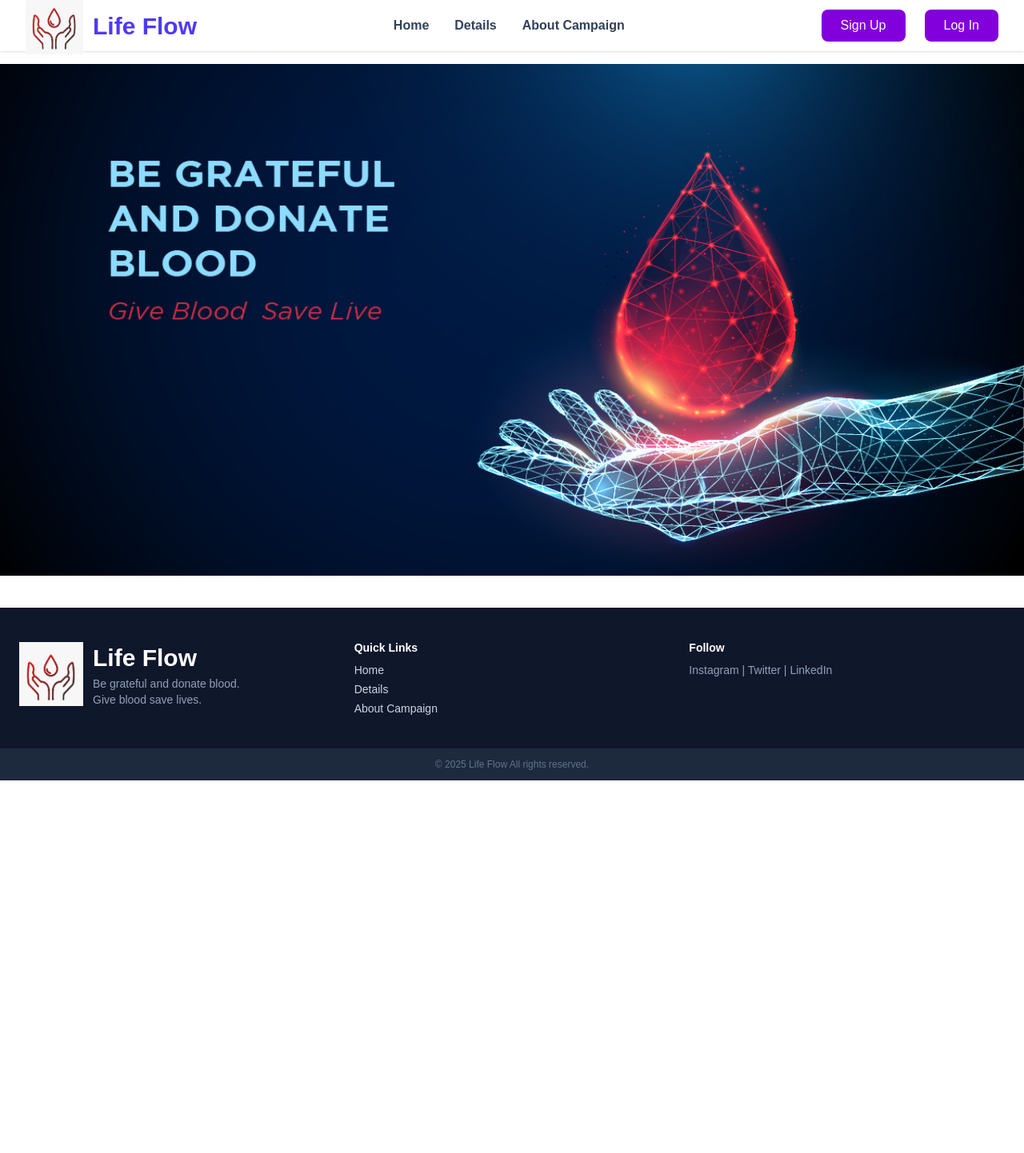
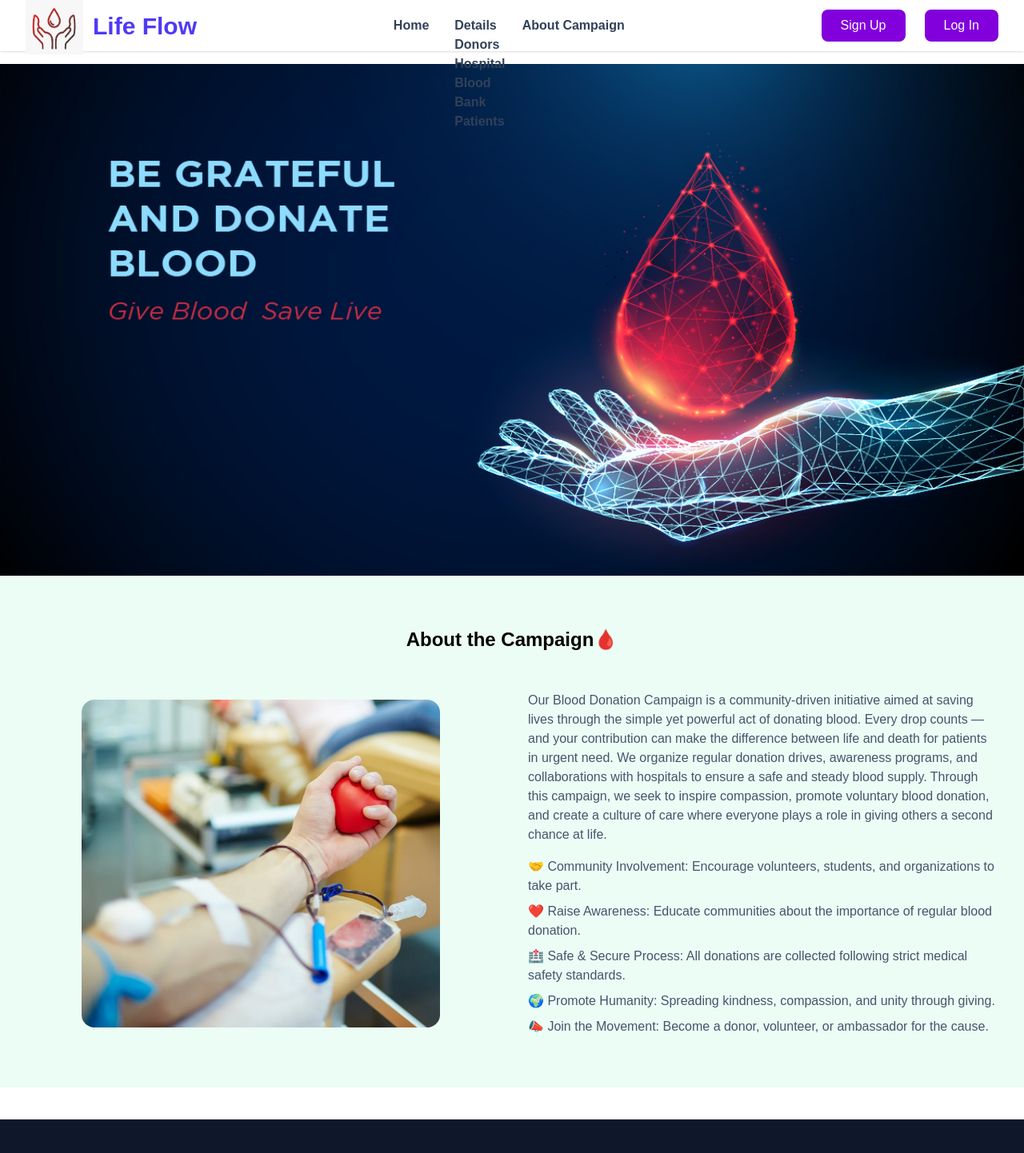
Before and after one commit to SabinaMarium/life-flow, a React (Vite) app: page / in a window 1280 px wide. Shown: the top 1442 px of the page at 80% size. Before the commit the page ends 976 px from the top, so only its background shows below. Built offline with nearby package versions, Linux system fonts and the light colour scheme; a web font is replaced by a local one.

Commit message:
Campaign card added

```diff
--- a/src/App.jsx
+++ b/src/App.jsx
@@ -2,12 +2,14 @@ import React from 'react';
 import Navbar from './components/Navbar';
 import Banner from './components/Banner';
 import Footer from './components/Footer';
+import Campaign from './components/Campaign';
 
 function App() {
   return (
     <div>
      <Navbar></Navbar>
      <Banner></Banner>
+     <Campaign></Campaign>
      <Footer></Footer>
     </div>
   );
--- /dev/null
+++ b/src/components/Campaign.jsx
@@ -0,0 +1,38 @@
+import React from 'react';
+import campaign from "../assets/campaign.png";
+
+const Campaign = () => {
+    return (
+        <div>
+          <section className="bg-[#ECFDF5] py-16">
+  <div className="max-w-7xl mx-auto px-4 sm:px-6 lg:px-8">
+    <h2 className="text-2xl font-bold text-center mb-12">About the Campaign🩸 </h2>
+
+    <div className="grid grid-cols-1 md:grid-cols-2 gap-10 items-center">
+      <div className="flex justify-center">
+
+        <img src={campaign} alt="About the Campaign" className="rounded-2xl w-full max-w-md shadow-soft"/>
+      </div>
+
+
+      <div>
+        <p className="text-slate-600 mb-4">
+          Our Blood Donation Campaign is a community-driven initiative aimed at saving lives through the simple yet powerful act of donating blood. Every drop counts — and your contribution can make the difference between life and death for patients in urgent need. We organize regular donation drives, awareness programs, and collaborations with hospitals to ensure a safe and steady blood supply. Through this campaign, we seek to inspire compassion, promote voluntary blood donation, and create a culture of care where everyone plays a role in giving others a second chance at life.
+        </p>
+
+        <ul className="list-none list-inside text-slate-600 space-y-2">
+            <li>🤝 Community Involvement: Encourage volunteers, students, and organizations to take part.</li>
+          <li>❤️ Raise Awareness: Educate communities about the importance of regular blood donation.</li>
+          <li>🏥 Safe & Secure Process: All donations are collected following strict medical safety standards.</li>
+          <li>🌍 Promote Humanity: Spreading kindness, compassion, and unity through giving.</li>
+          <li>📣 Join the Movement: Become a donor, volunteer, or ambassador for the cause.</li>
+        </ul>
+      </div>
+    </div>
+  </div>
+</section>
+        </div>
+    );
+};
+
+export default Campaign;
--- a/src/components/Navbar.jsx
+++ b/src/components/Navbar.jsx
@@ -13,7 +13,14 @@ function Navbar() {
 
           <nav className="hidden md:flex gap-8 items-center">
             <a className="font-bold text-slate-700 hover:bg-green-300">Home </a>
-            <a className="font-bold text-slate-700  hover:bg-green-300">Details </a>
+            <a className="font-bold text-slate-700 position relative hover:bg-green-300">Details
+              <ul className="list-none position absolute transition 0.5s">
+                <li><a href=""> Donors</a></li>
+                <li><a href="">Hospital</a></li>
+                <li><a href="">Blood Bank</a></li>
+                <li><a href="">Patients</a></li>
+                </ul>
+              </a>
             <a className="font-bold text-slate-700  hover:bg-green-300">About Campaign </a>
           </nav>
 
```
